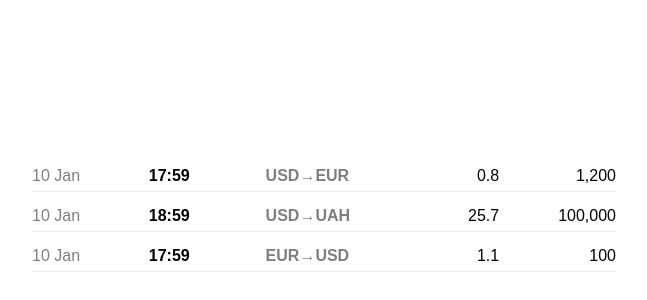
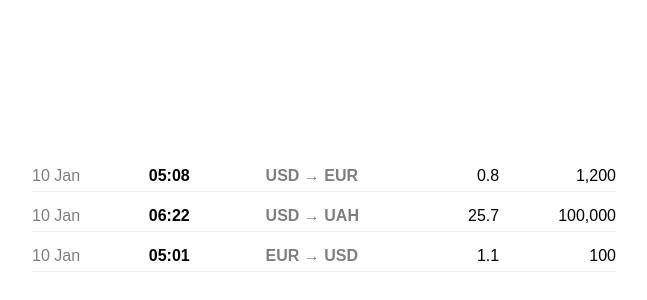
Before and after one commit to Vladimir21500/React-lessons, a React app in the folder lesson7/task3/: page / in a window 1280 px wide. Shown: the part 192-492 px from the top of the page, without its empty margins (316-963 px from the left). Built offline with nearby package versions, Linux system fonts and the light colour scheme.

Commit message:
change format

```diff
--- a/lesson7/task3/src/Transaction.jsx
+++ b/lesson7/task3/src/Transaction.jsx
@@ -2,18 +2,11 @@ import React from 'react';
 import moment from 'moment';
 
 const transaction = ({ time, from, to, rate, amount }) => {
-  const date = moment(time).format('lll').split('');
-  const month = date
-    .splice(0, 3)
-    .reverse()
-    .reduce((symbol, acc) => acc + symbol);
   return (
     <li className="transaction">
-      <span className="transaction__date">{new Date(time).getDate() + ' ' + month}</span>
-      <span className="transaction__time">
-        {`${new Date(time).getHours()}:${new Date().getMinutes()}`}
-      </span>
-      <span className="transaction__assets"> {`${from}→${to}`} </span>
+      <span className="transaction__date">{moment(new Date(time)).format('DD MMM')}</span>
+      <span className="transaction__time">{moment(new Date(time)).format('hh:mm')}</span>
+      <span className="transaction__assets"> {`${from} → ${to}`} </span>
       <span className="transaction__rate">{rate}</span>
       <span className="transaction__amount">{new Intl.NumberFormat('en-GB').format(amount)}</span>
     </li>
```
